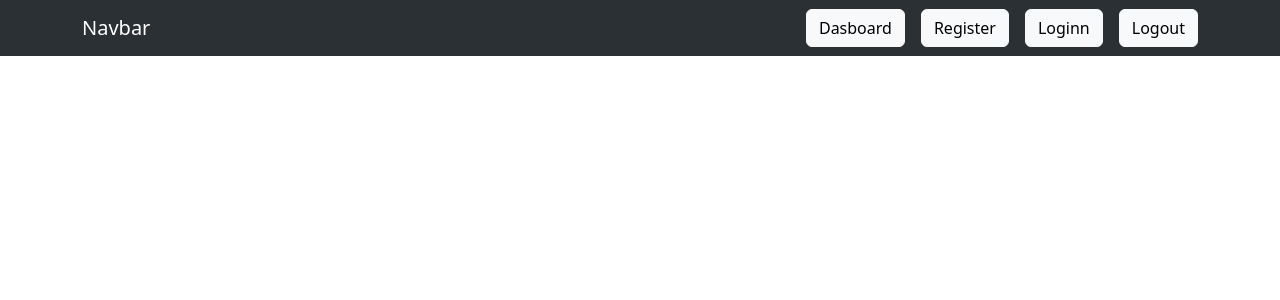
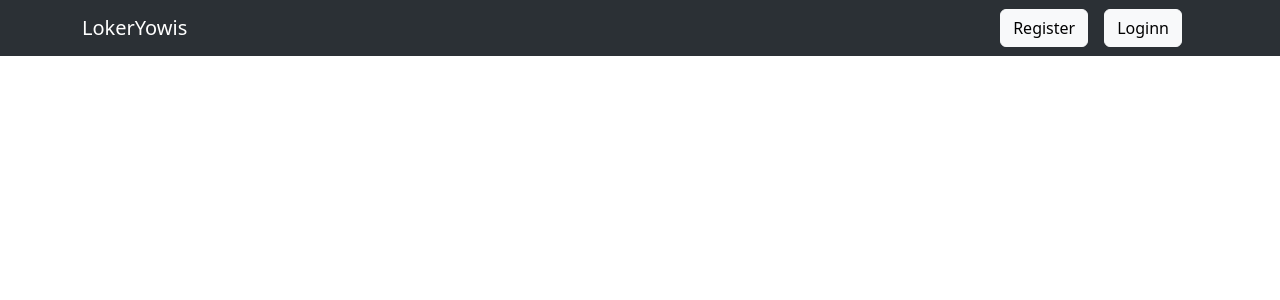
Before and after one commit to fajarph/loker-yowis, a React (Create React App) app in the folder frontend/: page / in a window 1280 px wide. Shown: the top 300 px of the page. Built offline with nearby package versions, Linux system fonts and the light colour scheme.

Commit message:
update some code in navbar

```diff
--- a/frontend/src/App.js
+++ b/frontend/src/App.js
@@ -4,18 +4,18 @@ import Register from "./components/Register";
 import EditProfile from "./components/FormEditProfile";
 import JobList from "./components/JobList";
 import ProfileUser from "./components/ProfileUser";
-import Beranda from "./pages/Beranda";
 import Dashboard from "./components/Dashboard";
 import JobDetail from "./components/JobDetail";
 import AddJob from "./pages/AddJob";
 import EditJob from "./pages/EditJob";
+import Home from "./pages/Home";
 
 function App() {
   return (
     <div>
       <BrowserRouter>
         <Routes>
-          <Route path="/" element={<Beranda />}/>
+          <Route path="/" element={<Home />}/>
           <Route path="/dashboard" element={<Dashboard />}/>
           <Route path="/register" element={<Register />}/>
           <Route path="/login" element={<Login />}/>
--- a/frontend/src/components/Login.jsx
+++ b/frontend/src/components/Login.jsx
@@ -2,6 +2,7 @@ import React, {useState, useEffect} from 'react'
 import { useDispatch, useSelector } from "react-redux"
 import { useNavigate } from 'react-router-dom'
 import { LoginUser, reset } from "../features/authSlice"
+import Navbar from "./Navbar";
 
 const Login = () => {
     const [email, setEmail] = useState("")
@@ -25,6 +26,7 @@ const Login = () => {
     }
   return (
     <>
+        <Navbar/>
         <div className='container-fluid'>
             <h2 className="fw-bold  text-uppercase text-center text-dark mt-5">Login</h2>
             <form onSubmit={Auth} className='container justify-content-center'>
--- a/frontend/src/components/Navbar.jsx
+++ b/frontend/src/components/Navbar.jsx
@@ -1,12 +1,13 @@
 import React from 'react'
 import { Link, useNavigate, useParams } from 'react-router-dom'
-import { useDispatch } from "react-redux"
-import { LogOut, reset } from "../features/authSlice"
+import { useDispatch, useSelector } from "react-redux"
+import { LogOut, reset, selectIsLoggedIn } from "../features/authSlice"
 
 const Navbar = () => {
 
     const dispatch = useDispatch()
     const navigate = useNavigate()
+    const isLoggedIn = useSelector(selectIsLoggedIn);
     const { id } = useParams();
 
     const logout = () => {
@@ -19,7 +20,7 @@ const Navbar = () => {
     <div>
         <nav className="navbar navbar-expand-lg bg-body-tertiary bg-dark" data-bs-theme="dark">
             <div className="container">
-                <a className="navbar-brand" href="#">Navbar</a>
+                <Link className="navbar-brand" to={"/"}>LokerYowis</Link>
                 <button className="navbar-toggler" type="button" data-bs-toggle="collapse" data-bs-target="#navbarNav" aria-controls="navbarNav" aria-expanded="false" aria-label="Toggle navigation">
                     <span className="navbar-toggler-icon"></span>
                 </button>
@@ -30,10 +31,24 @@ const Navbar = () => {
                         </li>
                     </ul>
                 </div>
-                <Link to={'/dashboard'} type="submit" className="btn btn-light me-3">Dasboard</Link>
-                <Link to={'/register'} type="submit" className="btn btn-light me-3" >Register</Link>
-                <Link to={'/login'} type="submit" className="btn btn-light me-3">Loginn</Link>
-                <button onClick={logout} className="btn btn-light">Logout</button>
+                <div>
+                    {isLoggedIn && (
+                        <Link to={'/dashboard'} type="submit" className="btn btn-light me-3">Dasboard</Link>
+                    )}
+                </div>
+                <div>
+                    {!isLoggedIn && (
+                        <Link to={'/register'} type="submit" className="btn btn-light me-3" >Register</Link>
+                    )}
+                </div>
+                <div>
+                    {!isLoggedIn && (
+                        <Link to={'/login'} type="submit" className="btn btn-light me-3">Loginn</Link>
+                    )}
+                </div>
+                {isLoggedIn && (
+                    <button onClick={logout} className="btn btn-light">Logout</button>
+                )}
             </div>
         </nav>
     </div>
--- a/frontend/src/components/Register.jsx
+++ b/frontend/src/components/Register.jsx
@@ -1,6 +1,7 @@
 import React, { useState } from 'react'
 import axios from 'axios'
 import { useNavigate } from 'react-router-dom'
+import Navbar from "./Navbar";
 
 const Register = () => {
     const [email, setEmail] = useState("")
@@ -26,6 +27,7 @@ const Register = () => {
 
   return (
     <>
+        <Navbar/>
         <div className='container-fluid'>
             <h2 className="fw-bold  text-uppercase text-center text-dark mt-5">Register</h2>
             <form onSubmit={saveUser} className='container justify-content-center'>
--- a/frontend/src/features/authSlice.js
+++ b/frontend/src/features/authSlice.js
@@ -79,4 +79,5 @@ export const authSlice = createSlice({
 })
 
 export const {reset} = authSlice.actions
+export const selectIsLoggedIn = (state) => state.auth.user !== null
 export default authSlice.reducer
--- a/frontend/src/pages/Beranda.jsx
+++ b/frontend/src/pages/Home.jsx
@@ -1,7 +1,7 @@
 import React from 'react'
 import Navbar from '../components/Navbar'
 
-const Beranda = () => {
+const Home = () => {
 
     return (
         <div>
@@ -10,4 +10,4 @@ const Beranda = () => {
     )
 }
 
-export default Beranda
+export default Home
```
